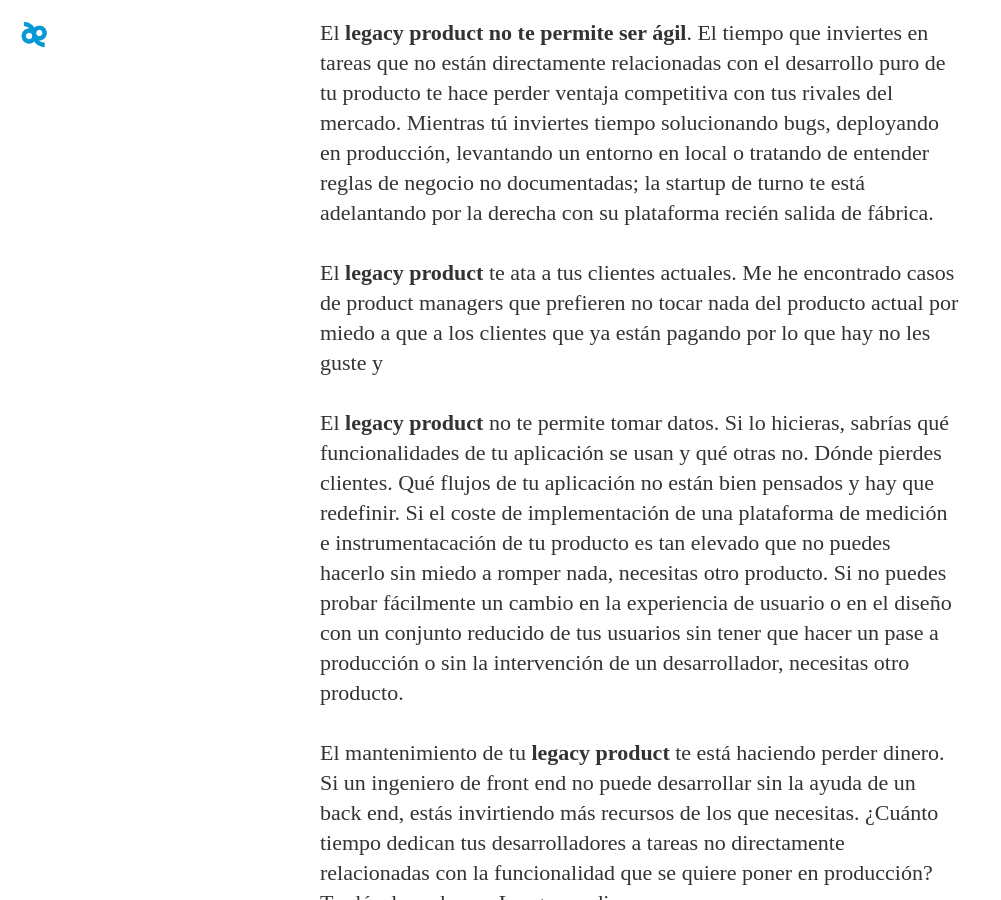
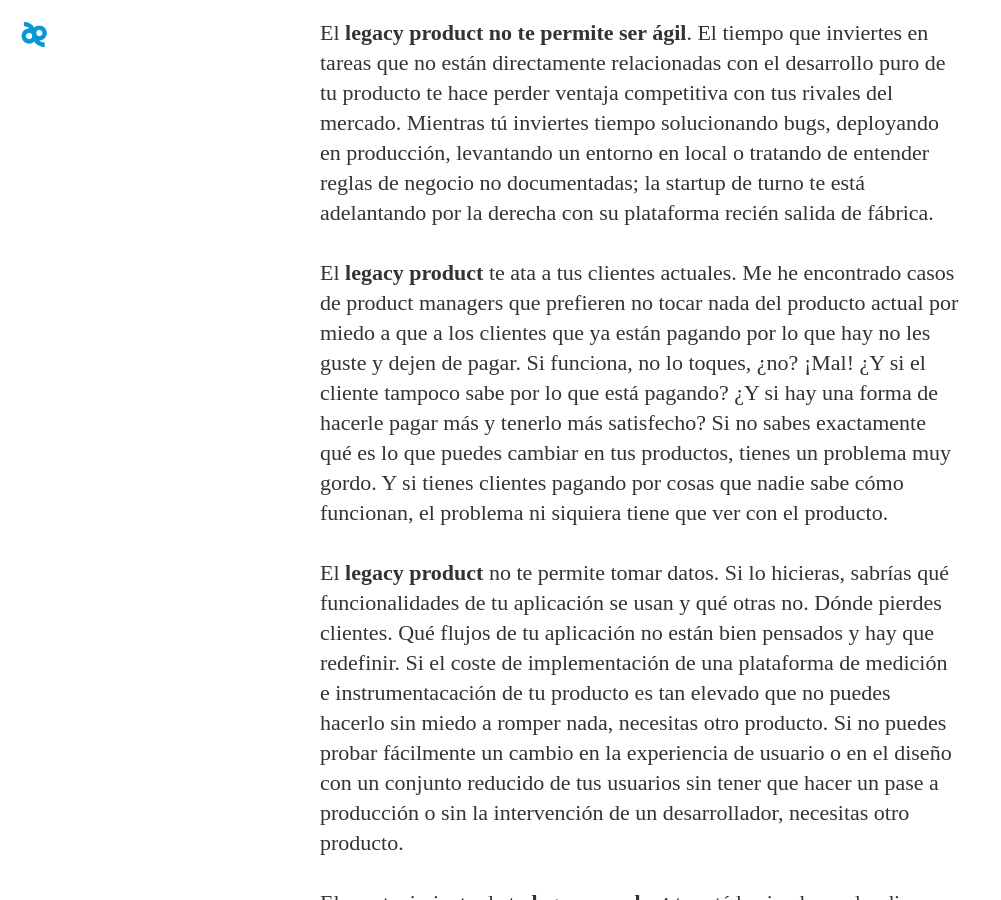
Before and after one commit to nmardones/danderu.github.com, a Jekyll site: the page built from _posts/2015-10-22-por-que-no-puedes-librarte-del-legacy-code-y-por-que-no-solo-es-culpa-tuya.markdown, in a window 1280 px wide and 900 px high, scrolled down 4282 px. Shown: the whole window, without its empty margins (0-1001 px from the left). Built offline with Jekyll 4.4.1, drawn with Linux system fonts in a browser that asks for light colours; nearby versions of some CDN libraries; some web fonts are replaced; comment, search, counter and statistics services are not loaded.

Commit message:
Update 2015-10-22-por-que-no-puedes-librarte-del-legacy-code-y-por-que-no-solo-es-culpa-tuya.markdown

```diff
--- a/_posts/2015-10-22-por-que-no-puedes-librarte-del-legacy-code-y-por-que-no-solo-es-culpa-tuya.markdown
+++ b/_posts/2015-10-22-por-que-no-puedes-librarte-del-legacy-code-y-por-que-no-solo-es-culpa-tuya.markdown
@@ -60,7 +60,7 @@ Nuestros problemas no vienen por el código legado. Vienen por las reglas de neg
 
 El **legacy product no te permite ser ágil**. El tiempo que inviertes en tareas que no están directamente relacionadas con el desarrollo puro de tu producto te hace perder ventaja competitiva con tus rivales del mercado. Mientras tú inviertes tiempo solucionando bugs, deployando en producción, levantando un entorno en local o tratando de entender reglas de negocio no documentadas; la startup de turno te está adelantando por la derecha con su plataforma recién salida de fábrica.
 
-El **legacy product** te ata a tus clientes actuales. Me he encontrado casos de product managers que prefieren no tocar nada del producto actual por miedo a que a los clientes que ya están pagando por lo que hay no les guste y
+El **legacy product** te ata a tus clientes actuales. Me he encontrado casos de product managers que prefieren no tocar nada del producto actual por miedo a que a los clientes que ya están pagando por lo que hay no les guste y dejen de pagar. Si funciona, no lo toques, ¿no? ¡Mal! ¿Y si el cliente tampoco sabe por lo que está pagando? ¿Y si hay una forma de hacerle pagar más y tenerlo más satisfecho? Si no sabes exactamente qué es lo que puedes cambiar en tus productos, tienes un problema muy gordo. Y si tienes clientes pagando por cosas que nadie sabe cómo funcionan, el problema ni siquiera tiene que ver con el producto.
 
 El **legacy product** no te permite tomar datos. Si lo hicieras, sabrías qué funcionalidades de tu aplicación se usan y qué otras no. Dónde pierdes clientes. Qué flujos de tu aplicación no están bien pensados y hay que redefinir. Si el coste de implementación de una plataforma de medición e instrumentacación de tu producto es tan elevado que no puedes hacerlo sin miedo a romper nada, necesitas otro producto. Si no puedes probar fácilmente un cambio en la experiencia de usuario o en el diseño con un conjunto reducido de tus usuarios sin tener que hacer un pase a producción o sin la intervención de un desarrollador, necesitas otro producto.
 
```
